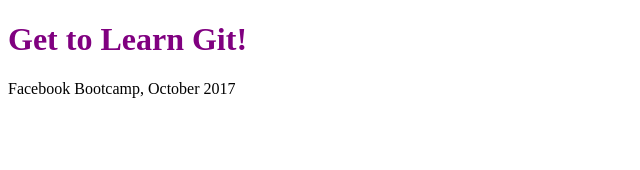
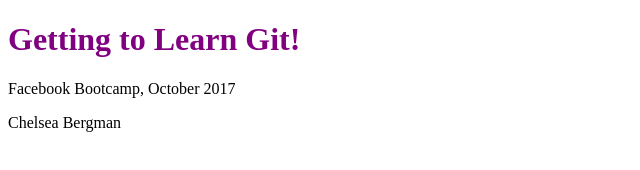
Before and after one commit to ccbergman/git-demo, a plain HTML site: page index.html in a window 1280 px wide. Shown: the whole page, without its empty margins (0-640 px from the left). Drawn offline with Linux system fonts and the light colour scheme; files whose address does not match are found by name.

Commit message:
making more changes

```diff
--- a/index.html
+++ b/index.html
@@ -8,8 +8,9 @@
 </head>
 
 <body>
-  <h1>Get to Learn Git!</h1>
+  <h1>Getting to Learn Git!</h1>
   <p>Facebook Bootcamp, October 2017</p>
+  <p>Chelsea Bergman</p>
 </body>
 
 </html>
```
